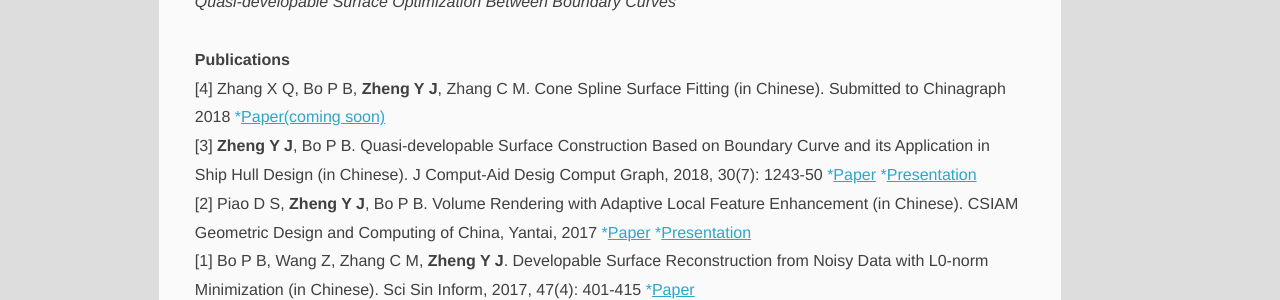
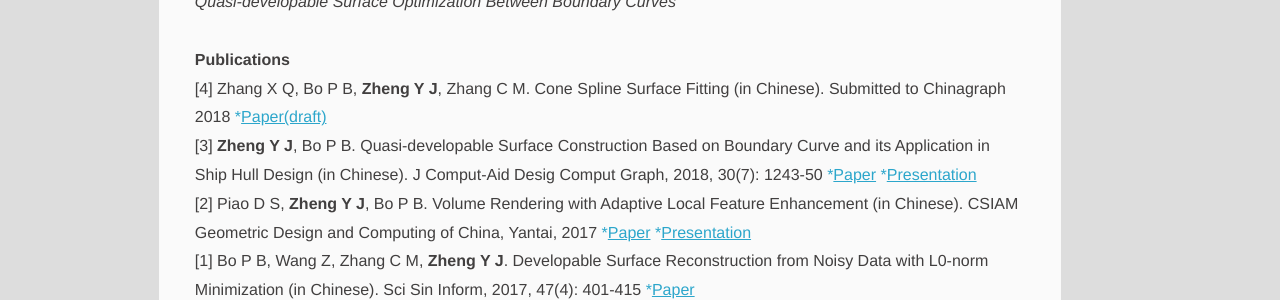
Before and after one commit to PAULYZHENG/paulyzheng.github.io, a Jekyll site: the page built from about/index.html, in a window 1280 px wide. Shown: the part 981-1281 px from the top of the page. Built offline with Jekyll 4.4.1, drawn with Linux system fonts in a browser that asks for light colours; comment, search, counter and statistics services are not loaded.

Commit message:
Update index.html

```diff
--- a/about/index.html
+++ b/about/index.html
@@ -38,7 +38,7 @@ Fabrication oriented geometric design and optimization<br/>
 
 <B>Publications</B>
 <br/>
-[4] Zhang X Q, Bo P B, <B>Zheng Y J</B>, Zhang C M. Cone Spline Surface Fitting (in Chinese). Submitted to Chinagraph 2018 <a href="/paper/2018-01.pdf" title="03" itemprop="url">*<u>Paper(coming soon)</u></a><br/>
+[4] Zhang X Q, Bo P B, <B>Zheng Y J</B>, Zhang C M. Cone Spline Surface Fitting (in Chinese). Submitted to Chinagraph 2018 <a href="/paper/2018-01.pdf" title="03" itemprop="url">*<u>Paper(draft)</u></a><br/>
 [3] <B>Zheng Y J</B>, Bo P B. Quasi-developable Surface Construction Based on Boundary Curve and its Application in Ship Hull Design (in Chinese). J Comput-Aid Desig Comput Graph, 2018, 30(7): 1243-50 <a href="/paper/2017-02.pdf" title="03" itemprop="url">*<u>Paper</u></a> <a href="/paper/2017-02-report.pdf" title="03" itemprop="url">*<u>Presentation</u></a><br/>
 [2] Piao D S, <B>Zheng Y J</B>, Bo P B. Volume Rendering with Adaptive Local Feature Enhancement (in Chinese). CSIAM Geometric Design and Computing of China, Yantai, 2017 <a href="/paper/2017-03.pdf" title="03" itemprop="url">*<u>Paper</u></a> <a href="/paper/2017-03-report.pdf" title="03" itemprop="url">*<u>Presentation</u></a><br/>
 [1] Bo P B, Wang Z, Zhang C M, <B>Zheng Y J</B>. Developable Surface Reconstruction from Noisy Data with L0-norm Minimization (in Chinese). Sci Sin Inform, 2017, 47(4): 401-415 <a href="/paper/2017-01.pdf" title="03" itemprop="url">*<u>Paper</u></a><br/>
```
